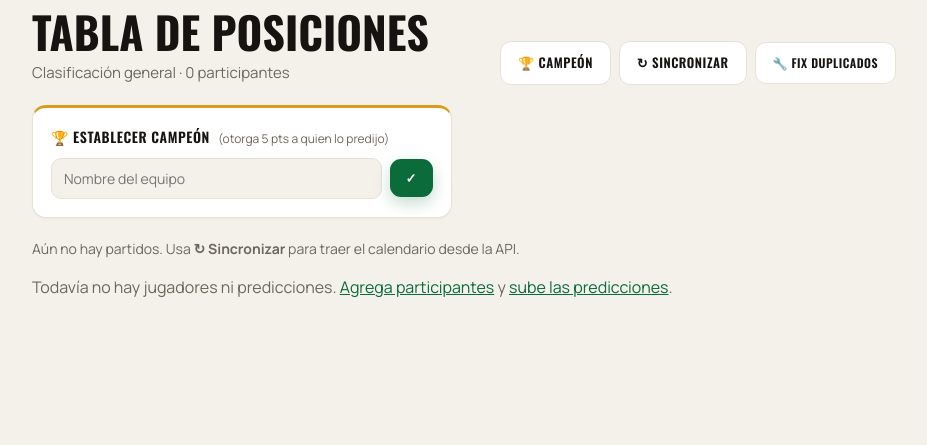
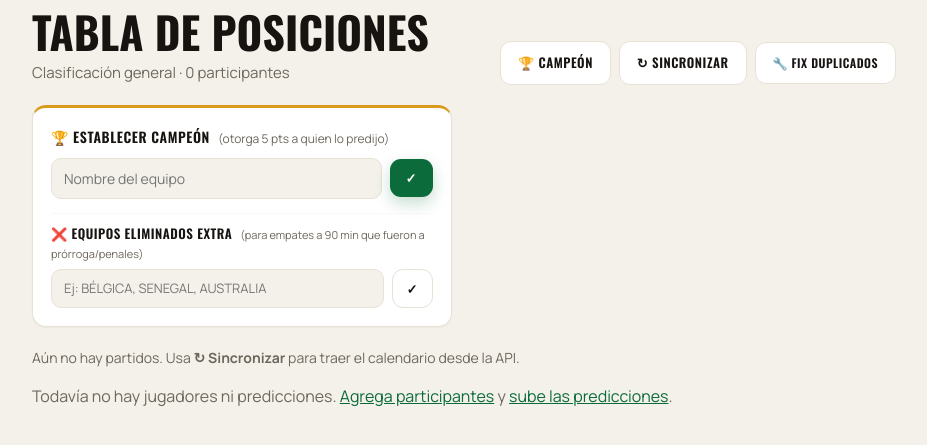
Before and after one commit to SupremoGio/quiniela_Sgio, a Flask app: page / in a window 1280 px wide, after a click on "🏆 CAMPEÓN". Shown: the part 165-610 px from the top of the page, without its empty margins (176-1103 px from the left). Run offline with Flask 3, Linux system fonts and the light colour scheme; the visitor is signed in with stand-in values (Sample User, id 1).

Commit message:
feat: mostrar equipos eliminados en picks de campeón
- Auto-detecta eliminados de resultados de eliminatoria (jornada >= 4)
- Formulario admin para agregar eliminados extra (empates a 90 min)
- index.html: pick tachado + badge rojo ELIMINADO en tabla de posiciones
- jugador_detalle.html: mismo indicador en vista individual

```diff
--- a/app.py
+++ b/app.py
@@ -67,6 +67,40 @@ def _buscar_jugador_insensible(nombre_jugador):
         if j.nombre.strip().lower() == nombre_norm:
             return j
     return None
+
+
+def _get_equipos_eliminados():
+    """Devuelve un set de nombres de equipos ya eliminados.
+
+    Combina dos fuentes:
+    1. Auto-detección: en jornadas de eliminatoria (>= 4), el equipo que
+       perdió a los 90 min está fuera. Los empates (prórroga/penales) no
+       se pueden detectar automáticamente.
+    2. Config manual: clave 'equipos_eliminados_extra' en ConfigApp, con
+       nombres separados por coma — para cubrir los empates a 90 min.
+    """
+    eliminados = set()
+    for p in Partido.query.filter(Partido.jornada >= 4, Partido.finalizado.is_(True)).all():
+        if p.marcador_local is None or p.marcador_visitante is None:
+            continue
+        if p.marcador_local > p.marcador_visitante:
+            eliminados.add(p.equipo_visitante)
+        elif p.marcador_visitante > p.marcador_local:
+            eliminados.add(p.equipo_local)
+        # empate → no podemos saber quién pasó sin datos extra
+
+    cfg = ConfigApp.query.filter_by(clave="equipos_eliminados_extra").first()
+    if cfg and cfg.valor:
+        for nombre in cfg.valor.split(","):
+            nombre = nombre.strip()
+            if nombre:
+                eliminados.add(nombre)
+    return eliminados
+
+
+def _equipo_esta_eliminado(equipo, eliminados):
+    """True si `equipo` coincide (tolerante) con alguno del set `eliminados`."""
+    return any(football_api.equipos_coinciden(equipo, e) for e in eliminados)
 
 
 def _guardar_prediccion_campeon(nombre_jugador, equipo):
@@ -294,6 +328,7 @@ def crear_app():
     app.jinja_env.globals["avatar_color"] = _avatar_color
     app.jinja_env.globals["inicial"] = _inicial
     app.jinja_env.globals["bandera_emoji"] = _bandera_emoji
+    app.jinja_env.filters["check_eliminado"] = _equipo_esta_eliminado
 
     # ---------- helpers internos ----------
     def _tomar_snapshot():
@@ -755,6 +790,9 @@ def crear_app():
         preds_campeon = {pc.jugador_id: pc for pc in PrediccionCampeon.query.all()}
         cfg = ConfigApp.query.filter_by(clave="campeon_real").first()
         campeon_real = cfg.valor if cfg else None
+        equipos_eliminados = _get_equipos_eliminados()
+        cfg_extra = ConfigApp.query.filter_by(clave="equipos_eliminados_extra").first()
+        eliminados_extra_str = cfg_extra.valor if cfg_extra else ""
 
         stats = {}
         for j in jugadores:
@@ -788,7 +826,9 @@ def crear_app():
                                partidos_por_jornada=partidos_por_jornada,
                                jornada_sel=jornada_sel, stats=stats,
                                preds_campeon=preds_campeon, campeon_real=campeon_real,
-                               movimiento=movimiento)
+                               movimiento=movimiento,
+                               equipos_eliminados=equipos_eliminados,
+                               eliminados_extra_str=eliminados_extra_str)
 
     @app.route("/campeon", methods=["POST"])
     @login_required
@@ -807,6 +847,19 @@ def crear_app():
         db.session.commit()
         ganadores = sum(1 for pc in PrediccionCampeon.query.all() if pc.puntos == 5)
         flash(f"Campeón establecido: {equipo}. {ganadores} jugador(es) con 5 pts extra.", "success")
+        return redirect(url_for("index"))
+
+    @app.route("/eliminados", methods=["POST"])
+    @login_required
+    def set_eliminados_extra():
+        valor = request.form.get("eliminados_extra", "").strip()
+        cfg = ConfigApp.query.filter_by(clave="equipos_eliminados_extra").first()
+        if cfg:
+            cfg.valor = valor
+        else:
+            db.session.add(ConfigApp(clave="equipos_eliminados_extra", valor=valor))
+        db.session.commit()
+        flash("Equipos eliminados extra guardados.", "success")
         return redirect(url_for("index"))
 
     @app.route("/jornada/<int:jornada>")
@@ -1168,6 +1221,7 @@ def crear_app():
         ranking = next((i + 1 for i, j in enumerate(todos) if j.id == jugador_id), None)
         total_jugadores = len(todos)
         pc = PrediccionCampeon.query.filter_by(jugador_id=jugador_id).first()
+        equipos_eliminados = _get_equipos_eliminados()
         return render_template(
             "jugador_detalle.html",
             jugador=jugador,
@@ -1175,6 +1229,7 @@ def crear_app():
             ranking=ranking,
             total_jugadores=total_jugadores,
             pred_campeon=pc,
+            equipos_eliminados=equipos_eliminados,
         )
 
     return app
--- a/templates/index.html
+++ b/templates/index.html
@@ -50,6 +50,23 @@
              style="flex:1;padding:9px 12px;border-radius:10px;border:1px solid var(--line);
                     background:var(--bg);color:var(--ink);font-family:var(--font-body);font-size:14px;">
       <button class="btn-accent" type="submit" style="padding:9px 16px;">✓</button>
+    </form>
+    <hr style="border:none;border-top:1px solid var(--line);margin:14px 0 10px;">
+    <p style="font-family:var(--font-head);font-weight:600;font-size:13px;letter-spacing:.04em;
+              text-transform:uppercase;margin:0 0 6px;">
+      ❌ Equipos eliminados extra
+      <span style="font-family:var(--font-body);font-size:11px;color:var(--sub);
+                   text-transform:none;letter-spacing:0;font-weight:400;margin-left:4px;">
+        (para empates a 90 min que fueron a prórroga/penales)
+      </span>
+    </p>
+    <form method="post" action="{{ url_for('set_eliminados_extra') }}" class="d-flex gap-2 align-items-center">
+      <input type="text" name="eliminados_extra"
+             placeholder="Ej: BÉLGICA, SENEGAL, AUSTRALIA"
+             value="{{ eliminados_extra_str or '' }}"
+             style="flex:1;padding:9px 12px;border-radius:10px;border:1px solid var(--line);
+                    background:var(--bg);color:var(--ink);font-family:var(--font-body);font-size:13px;">
+      <button class="btn-ghost" type="submit" style="padding:9px 14px;">✓</button>
     </form>
   </div>
 </div>
@@ -214,10 +231,15 @@
       </div>
       {# Pick del campeón como sub-línea #}
       {% if not jornada_sel and pc %}
+        {% set elim = equipos_eliminados and pc.equipo | check_eliminado(equipos_eliminados) %}
         <div style="font-family:var(--font-body);font-size:11px;color:var(--sub);display:flex;align-items:center;gap:4px;margin-top:1px;">
           🏆
           {% if campeon_real and pc.puntos == 5 %}
             <span style="color:var(--field);font-weight:700;">{{ pc.equipo }} ✓ +5</span>
+          {% elif elim %}
+            <span style="text-decoration:line-through;opacity:.55;">{{ pc.equipo }}</span>
+            <span style="background:var(--red);color:#fff;font-size:9px;font-weight:700;
+                         padding:1px 5px;border-radius:4px;letter-spacing:.03em;">ELIMINADO</span>
           {% else %}
             {{ pc.equipo }}
           {% endif %}
```
Also changed, not shown: templates/jugador_detalle.html (+11 -2 lines).
